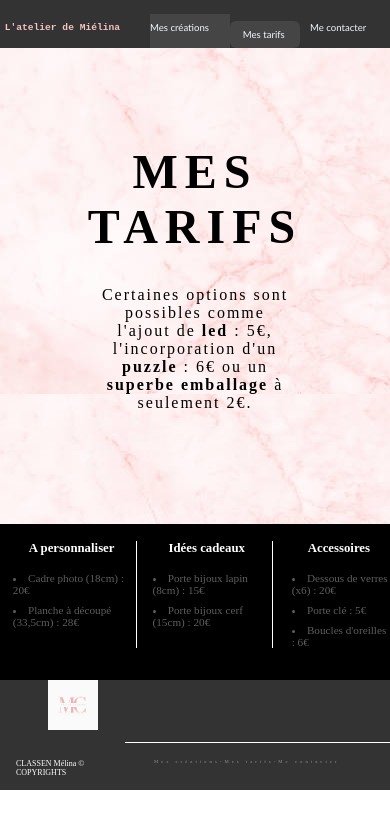
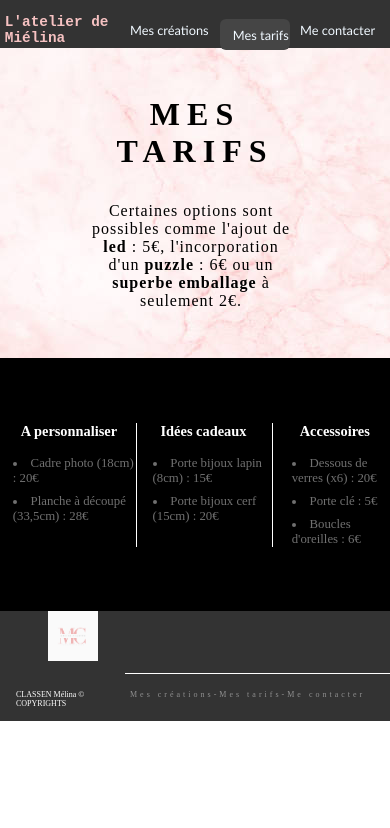
Before and after one commit to melountte/Latelier, a website: page page2.html in a window 390 px wide. Shown: the top 828 px of the page. Drawn offline with Linux system fonts and the light colour scheme.

Commit message:
Description de vos modifications

```diff
--- a/scss/mobile1.scss
+++ b/scss/mobile1.scss
@@ -8,8 +8,8 @@ header{
         display: grid;
         grid-template-columns: 0px 1fr;
         .place{
-            padding-top: 0.5rem;
-            font-size: 0.6rem;
+            padding-top: 0rem;
+            font-size: 0.9rem;
             padding-left: 0.3rem;
             letter-spacing: 0px;
         }
@@ -33,8 +33,8 @@ header{
     }
     .navigation{
         display: grid;
-        grid-template-columns: 1fr 1fr 1fr;
-        font-size: 0.6rem;
+        grid-template-columns: 90px 60px 1fr;
+        font-size: 0.8rem;
         font-family: 'Gill Sans', 'Gill Sans MT', Calibri, 'Trebuchet MS', sans-serif;
         .crea{
             padding-bottom: 0.5rem ;
@@ -205,9 +205,9 @@ footer{
         display: grid;
         grid-template-columns: 90px 1fr;
         .lien{
-            margin-left: 4rem;
+            margin-left: 2.5rem;
             margin-top: 1rem;
-            font-size: 0.3rem;
+            font-size: 0.5rem;
             .co{
                 color: rgb(144, 144, 144);
                 text-decoration: none;
--- a/scss/mobile2.scss
+++ b/scss/mobile2.scss
@@ -8,15 +8,15 @@ header{
         display: grid;
         grid-template-columns: 0px 1fr;
         .place{
-            padding-top: 0.5rem;
-            font-size: 0.6rem;
+            padding-top: 0rem;
+            font-size: 0.9rem;
             padding-left: 0.3rem;
             letter-spacing: 0px;
         }
     }
     display: grid;
     box-shadow: #333333 0px 12px 16px;
-    grid-template-columns: 150px 1fr;
+    grid-template-columns: 130px 1fr;
     background-color: #333;
     padding-top: 0.9rem;
     padding-left: 0px;
@@ -33,8 +33,8 @@ header{
     }
     .navigation{
         display: grid;
-        grid-template-columns: 1fr 1fr 1fr;
-        font-size: 0.6rem;
+        grid-template-columns: 90px 80px 1fr;
+        font-size: 0.8rem;
         font-family: 'Gill Sans', 'Gill Sans MT', Calibri, 'Trebuchet MS', sans-serif;
         .crea{
             padding-bottom: 0rem ;
@@ -51,7 +51,7 @@ header{
             background-color: #454545;
             border-radius: 6px;
             margin-bottom: 0px;
-            margin-top: 0.4rem;
+            margin-top: 0.3rem;
             margin-right: 0.6rem;
             padding-left: 0.8rem;
 
@@ -73,16 +73,16 @@ header{
 .option{
     text-align: center;
     background-image: url(/img/font.jpg);
-    padding-bottom: 7rem;
+    padding-bottom: 3rem;
     border-bottom: #000000 solid 1px;
     h1{
-        padding-top: 5rem;
-            font-size:3rem;
+        padding-top: 2rem;
+        font-size:2rem;
         letter-spacing: 7px;
         margin-bottom: 1rem;
     }
-    p{letter-spacing: 2px;
-    padding-left: 1rem;
+    p{letter-spacing: 1px;
+    padding-left: 0.5rem;
     padding-top: 1rem;
     padding-right: 1rem;
     }
@@ -93,16 +93,17 @@ header{
         grid-template-columns: 1fr 1fr 30%;
         color: white;
         background-color: black;
-        padding-bottom: 2rem;
+        padding-bottom: 4rem;
+        padding-top: 4rem;
         h2{
-            font-size: 0.8rem;
+            font-size: 0.9rem;
             margin-bottom: 0.5rem;
-            padding-left: 1rem;
+            padding-left: 0.5rem;
         }
         li{
             padding-top:0.5rem ;
-            color: #5d5d5d;
-            font-size: 0.7rem;
+            color: #707070;
+            font-size: 0.8rem;
         }
         .bloc1{
             margin-left:  0.8rem;
@@ -147,9 +148,9 @@ header{
             display: grid;
             grid-template-columns: 90px 1fr;
             .lien{
-                margin-left: 4rem;
+                margin-left: 2.5rem;
                 margin-top: 1rem;
-                font-size: 0.3rem;
+                font-size: 0.5rem;
                 .co{
                     color: rgb(144, 144, 144);
                     text-decoration: none;
--- a/scss/mobile3.scss
+++ b/scss/mobile3.scss
@@ -16,7 +16,7 @@ header{
     }
     display: grid;
     box-shadow: #333333 0px 12px 16px;
-    grid-template-columns: 150px 1fr;
+    grid-template-columns: 130px 1fr;
     background-color: #333;
     padding-top: 0.9rem;
     padding-left: 0px;
@@ -33,8 +33,8 @@ header{
     }
     .navigation{
         display: grid;
-        grid-template-columns: 1fr 1fr 1fr;
-        font-size: 0.6rem;
+        grid-template-columns: 90px 80px 88px;
+        font-size: 0.8rem;
         font-family: 'Gill Sans', 'Gill Sans MT', Calibri, 'Trebuchet MS', sans-serif;
         .crea{
             padding-bottom: 0rem ;
@@ -44,11 +44,11 @@ header{
             font-size: 0.5rel;
             text-decoration: none;
             padding-left: 0px;
-            padding-top: 10px;
+            padding-top: 5px;
             padding-top: 0.5rem;
         }
         .contact{
-            padding-bottom: 0.5rem;
+            padding-bottom: 0.6rem;
             padding-left: 0.15rem;
         }
         .prix{
@@ -67,7 +67,7 @@ header{
             padding-left: 0rem;
             margin-right: 0rem;
         }
-        .prix:hover, .contact:hover{
+        .prix:hover, .crea:hover{
             color: #f6c2c2;
             font-size: 0.1rem;
             background-color: none;
@@ -177,9 +177,9 @@ footer{
         display: grid;
         grid-template-columns: 90px 1fr;
         .lien{
-            margin-left: 4rem;
+            margin-left: 2.5rem;
             margin-top: 1rem;
-            font-size: 0.3rem;
+            font-size: 0.5rem;
             .co{
                 color: rgb(144, 144, 144);
                 text-decoration: none;
--- a/scss/styles2.scss
+++ b/scss/styles2.scss
@@ -43,12 +43,13 @@ header{
             padding-top: 10px;
             padding-top: 0.5rem;
         }
-        .crea{
+        .prix{
             border-radius: 6px;
             margin-bottom: 3rem;
             background-color: #454545;
+            padding-bottom: 0.4rem;
         }
-        .prix:hover, .contact:hover{
+        .crea:hover, .contact:hover{
             color: #f6c2c2;
             font-size: 1.05rem;
         }
--- a/scss/styles3.scss
+++ b/scss/styles3.scss
@@ -43,12 +43,14 @@ header{
             padding-top: 10px;
             padding-top: 0.5rem;
         }
-        .crea{
+        .contact{
             border-radius: 6px;
             margin-bottom: 3rem;
             background-color: #454545;
+            padding-bottom: 0.4rem;
+            margin-right: 1rem;
         }
-        .prix:hover, .contact:hover{
+        .prix:hover, .crea:hover{
             color: #f6c2c2;
             font-size: 1.05rem;
         }
```
Also changed, not shown: css/mobile1.css, css/mobile2.css, css/mobile3.css, css/styles2.css, css/styles3.css, 3 other files.
